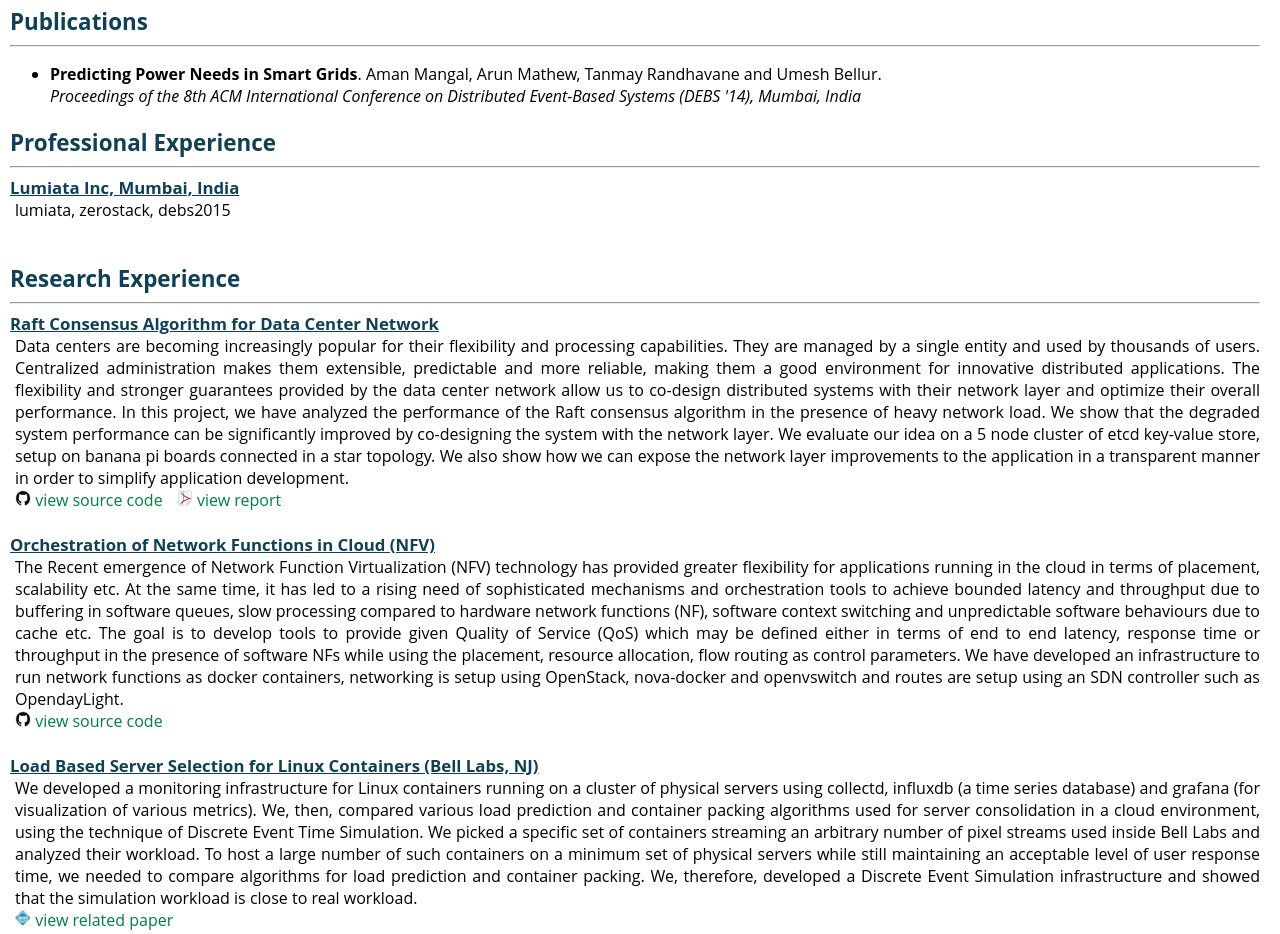
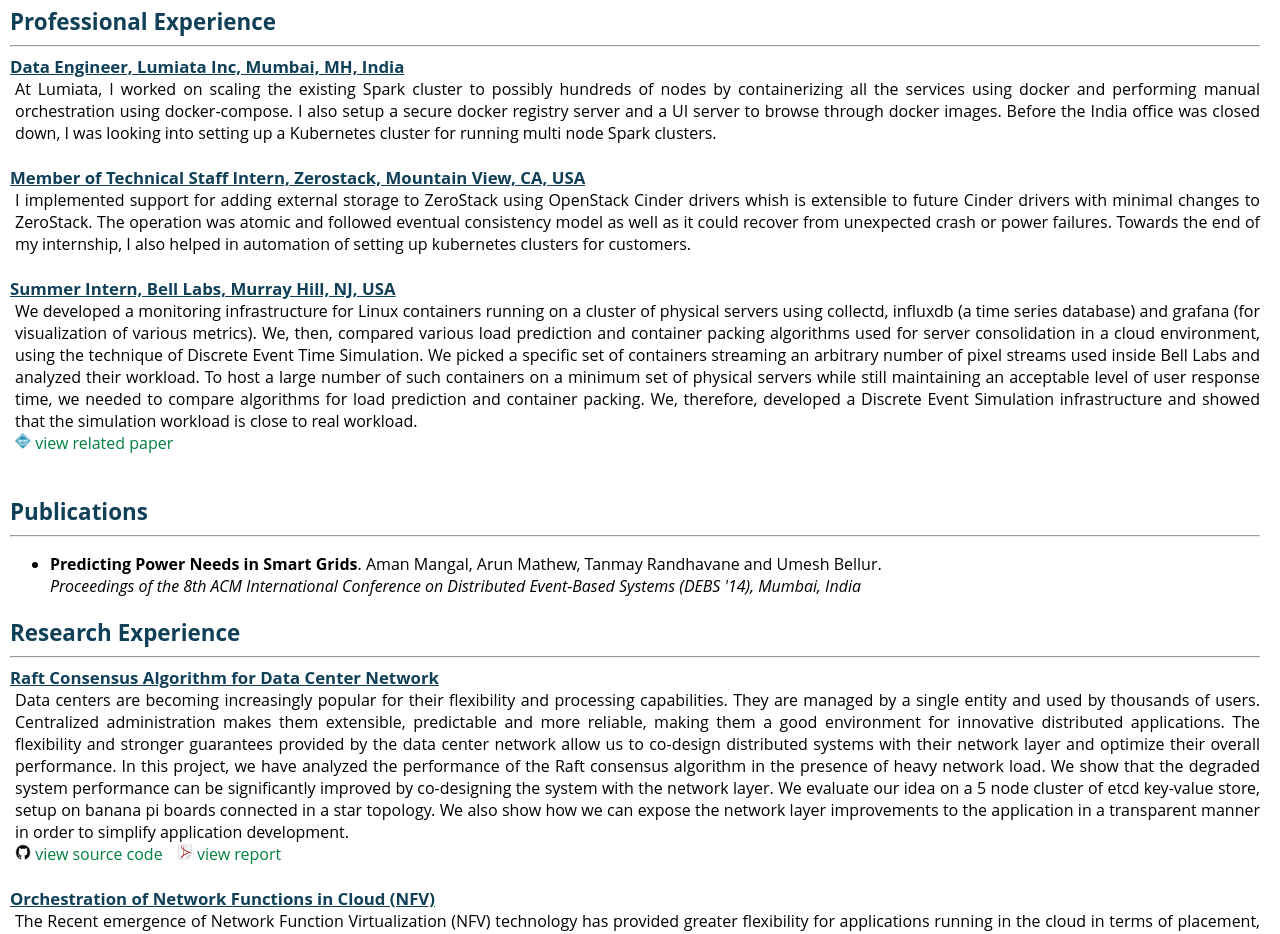
Before and after one commit to mangalaman93/website, a plain HTML site: page index.html in a window 1280 px wide. Shown: the part 460-1394 px from the top of the page. Drawn offline with Linux system fonts and the light colour scheme.

Commit message:
Update projects

```diff
--- a/index.html
+++ b/index.html
@@ -50,6 +50,47 @@
 	</p>
 </div>
 
+<!--JOB-->
+<div id="jobs">
+	<p class="header2">Professional Experience</p>
+	<hr/>
+	<b class="header3">Data Engineer, Lumiata Inc, Mumbai, MH, India</b>
+		<div class="content">
+			At Lumiata, I worked on scaling the existing Spark cluster to possibly hundreds of nodes by
+			containerizing all the services using docker and performing manual orchestration using
+			docker-compose. I also setup a secure docker registry server and a UI server to browse through
+			docker images. Before the India office was closed down, I was looking into setting up a
+			Kubernetes cluster for running multi node Spark clusters.
+		</div>
+	<br/>
+	<b class="header3">Member of Technical Staff Intern, Zerostack, Mountain View, CA, USA</b>
+		<div class="content">
+			I implemented support for adding external storage to ZeroStack using OpenStack Cinder
+			drivers whish is extensible to future Cinder drivers with minimal changes to ZeroStack. The
+			operation was atomic and followed eventual consistency model as well as it could recover
+			from unexpected crash or power failures. Towards the end of my internship, I also
+			helped in automation of setting up kubernetes clusters for customers.</div>
+	<br/>
+	<b class="header3">Summer Intern, Bell Labs, Murray Hill, NJ, USA</b>
+		<div class="content">
+			We developed a monitoring infrastructure for Linux containers running on a cluster of physical
+			servers using collectd, influxdb (a time series database) and grafana (for visualization of
+			various metrics). We, then, compared various load prediction and container packing algorithms
+			used for server consolidation in a cloud environment, using the technique of Discrete Event
+			Time Simulation. We picked a specific set of containers streaming an arbitrary number of pixel
+			streams used inside Bell Labs and analyzed their workload. To host a large number of such
+			containers on a minimum set of physical servers while still maintaining an acceptable level of
+			user response time, we needed to compare algorithms for load prediction and container packing.
+			We, therefore, developed a Discrete Event Simulation infrastructure and showed that the
+			simulation workload is close to real workload.<br/>
+			<a href="http://onlinelibrary.wiley.com/doi/10.1002/bltj.21544/abstract">
+                <img src="image/acm.jpg" alt="code" width="16" height="16" title="reference"/>
+                view related paper
+            </a>
+		</div>
+	<br/>
+</div>
+
 <!--PUBLICATIONS-->
 <div id="publications">
 	<p class="header2">Publications</p>
@@ -61,17 +102,6 @@
 			Event-Based Systems (DEBS '14), Mumbai, India</em>
 		</li>
 	</ul>
-</div>
-
-<!--JOB-->
-<div id="jobs">
-	<p class="header2">Professional Experience</p>
-	<hr/>
-	<b class="header3">Lumiata Inc, Mumbai, India</b>
-		<div class="content">
-			lumiata, zerostack, debs2015
-		</div>
-	<br/>
 </div>
 
 <!--RESEARCH-->
@@ -117,24 +147,6 @@
 			<a href="https://github.com/mangalaman93/nfs">
                 <img src="image/github.jpg" alt="code" width="16" height="16" title="github"/>
                 view source code
-            </a>
-		</div>
-	<br/>
-	<b class="header3">Load Based Server Selection for Linux Containers (Bell Labs, NJ)</b>
-		<div class="content">
-			We developed a monitoring infrastructure for Linux containers running on a cluster of physical
-			servers using collectd, influxdb (a time series database) and grafana (for visualization of
-			various metrics). We, then, compared various load prediction and container packing algorithms
-			used for server consolidation in a cloud environment, using the technique of Discrete Event
-			Time Simulation. We picked a specific set of containers streaming an arbitrary number of pixel
-			streams used inside Bell Labs and analyzed their workload. To host a large number of such
-			containers on a minimum set of physical servers while still maintaining an acceptable level of
-			user response time, we needed to compare algorithms for load prediction and container packing.
-			We, therefore, developed a Discrete Event Simulation infrastructure and showed that the
-			simulation workload is close to real workload.<br/>
-			<a href="http://onlinelibrary.wiley.com/doi/10.1002/bltj.21544/abstract">
-                <img src="image/acm.jpg" alt="code" width="16" height="16" title="reference"/>
-                view related paper
             </a>
 		</div>
 	<br/>
@@ -301,7 +313,7 @@
 	<p class="header2">Miscellaneous</p>
 	<hr/>
 	<ul>
-		<li>Run spark in docker containers, checkout </li>
+		<li>Run spark in docker containers, checkout <a href="https://github.com/mangalaman93/dspark">dspark</a> </li>
 		<li>I have been hacking <a href="https://www.docker.com/">docker</a> and related tools lately.
 			Checkout my <a href="https://github.com/mangalaman93">github</a> profile</li>
 		<li>I am fascinated by cross compilation facility of golang. We even used it to run
```
